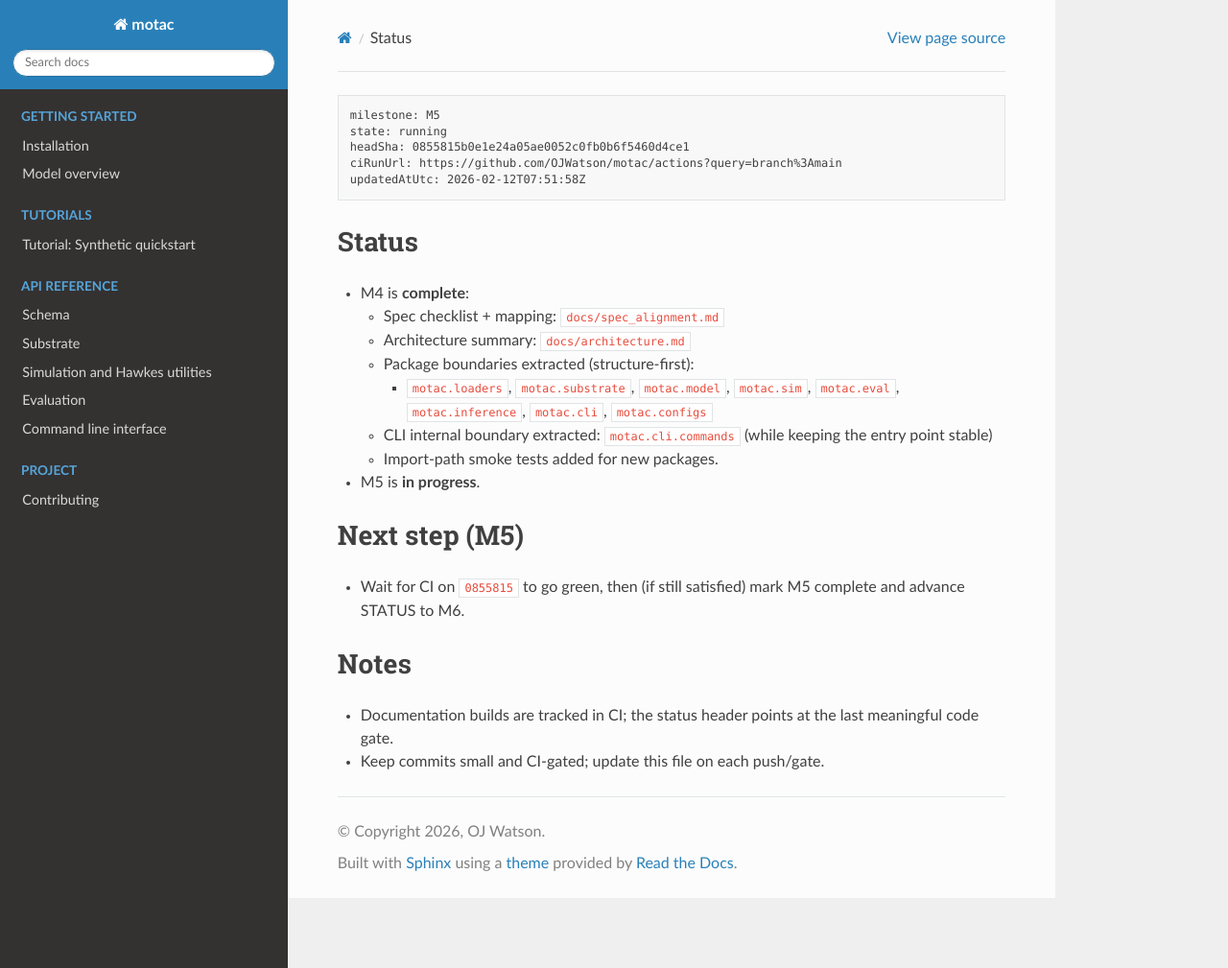
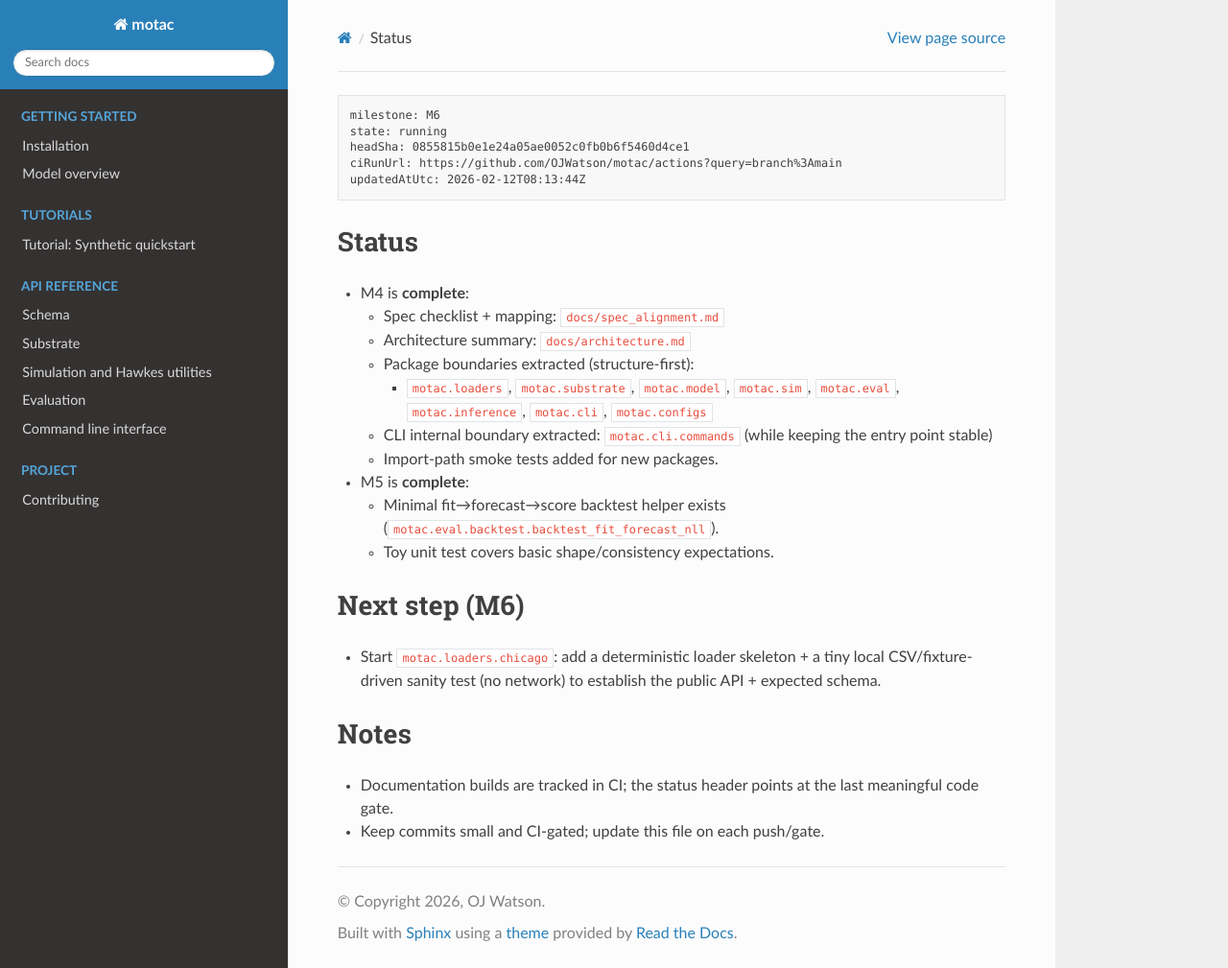
Before and after one commit to OJWatson/motac, a Sphinx documentation site: the page built from docs/STATUS.md, in a window 1280 px wide and 1009 px high. Shown: the whole window at 96% size. Built offline with Sphinx 7.4.7 and the Read the Docs theme 3.1.0, drawn with Linux system fonts in a browser that asks for light colours.

Commit message:
docs: advance milestone to M6

````diff
--- a/docs/STATUS.md
+++ b/docs/STATUS.md
@@ -1,9 +1,9 @@
 ```pm-status
-milestone: M5
+milestone: M6
 state: running
 headSha: 0855815b0e1e24a05ae0052c0fb0b6f5460d4ce1
 ciRunUrl: https://github.com/OJWatson/motac/actions?query=branch%3Amain
-updatedAtUtc: 2026-02-12T07:51:58Z
+updatedAtUtc: 2026-02-12T08:13:44Z
 ```
 
 ## Status
@@ -15,10 +15,12 @@ updatedAtUtc: 2026-02-12T07:51:58Z
   - CLI internal boundary extracted: `motac.cli.commands` (while keeping the entry point stable)
   - Import-path smoke tests added for new packages.
 
-- M5 is **in progress**.
+- M5 is **complete**:
+  - Minimal fit→forecast→score backtest helper exists (`motac.eval.backtest.backtest_fit_forecast_nll`).
+  - Toy unit test covers basic shape/consistency expectations.
 
-## Next step (M5)
-- Wait for CI on `0855815` to go green, then (if still satisfied) mark M5 complete and advance STATUS to M6.
+## Next step (M6)
+- Start `motac.loaders.chicago`: add a deterministic loader skeleton + a tiny local CSV/fixture-driven sanity test (no network) to establish the public API + expected schema.
 
 ## Notes
 - Documentation builds are tracked in CI; the status header points at the last meaningful code gate.
````
Also changed, not shown: docs/WORKLOG.md (+1 -0 lines).
